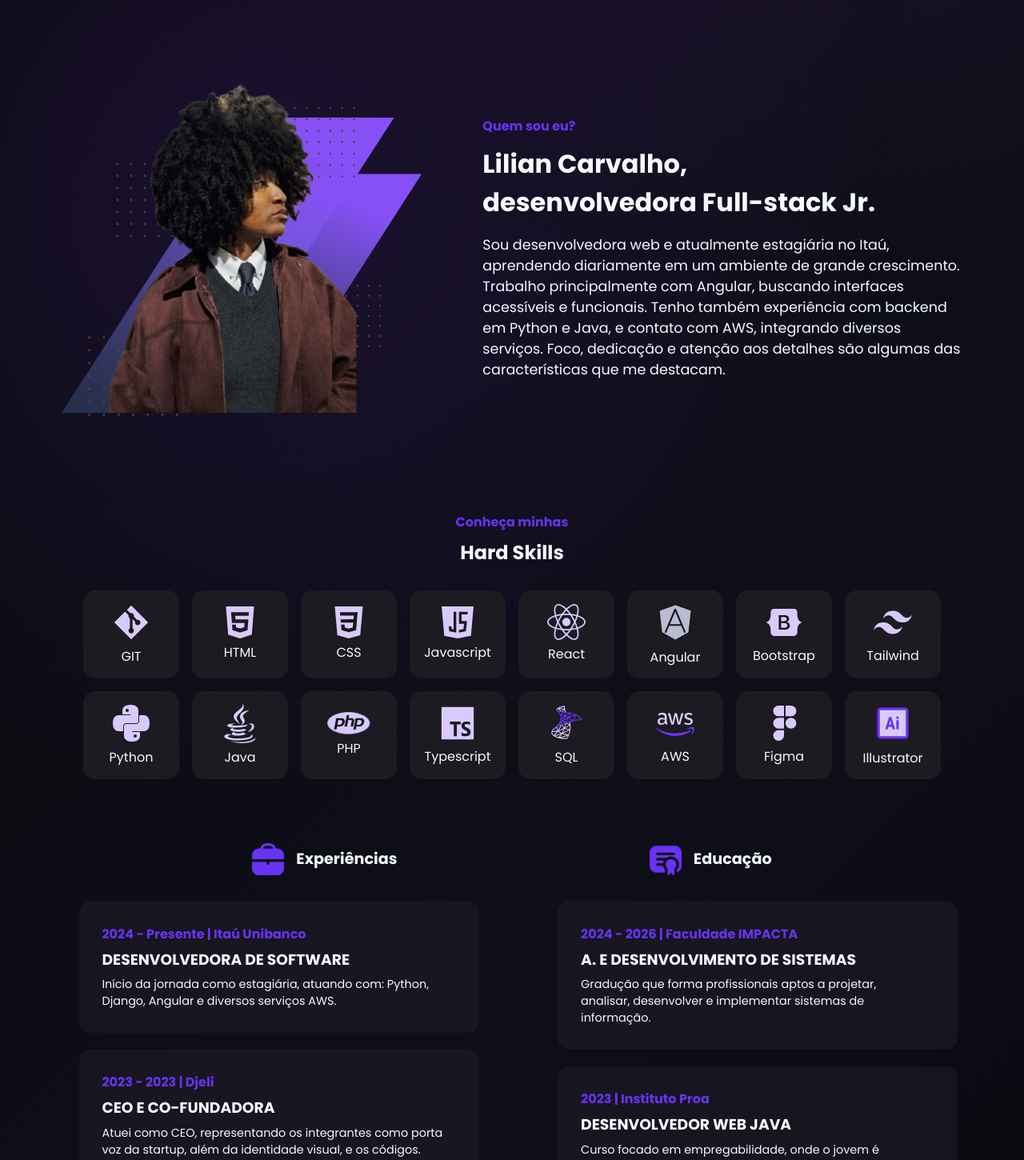
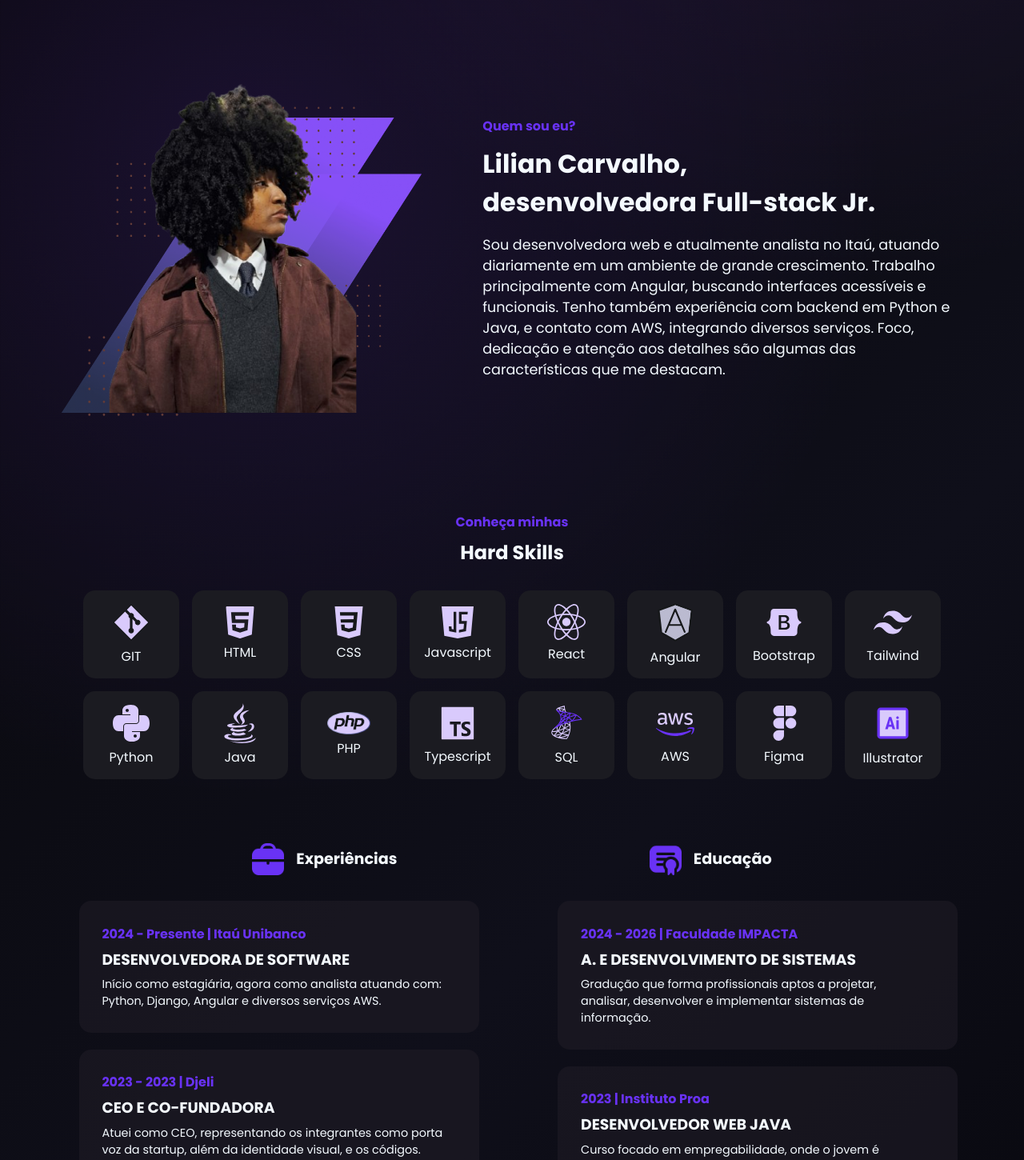
Before and after one commit to Lilian-Carvalho25/portifolio-lilian, a React (Vite) app: page / in a window 1280 px wide. Shown: the part 784-2234 px from the top of the page at 80% size. Built offline with nearby package versions, Linux system fonts and the light colour scheme.

Commit message:
fix: from intern to analyst

```diff
--- a/src/Pages/Home/Home.jsx
+++ b/src/Pages/Home/Home.jsx
@@ -178,7 +178,7 @@ const Home = () => {
                     <article className="about-me">
                         <h4>Quem sou eu?</h4>
                         <h2>Lilian Carvalho, desenvolvedora Full-stack Jr.</h2>
-                        <p id="skills">Sou desenvolvedora web e atualmente estagiária no Itaú, aprendendo diariamente em um ambiente de grande crescimento. Trabalho principalmente com Angular, buscando interfaces acessíveis e funcionais. Tenho também experiência com backend em Python e Java, e contato com AWS, integrando diversos serviços. Foco, dedicação e atenção aos detalhes são algumas das características que me destacam.</p>
+                        <p id="skills">Sou desenvolvedora web e atualmente analista no Itaú, atuando diariamente em um ambiente de grande crescimento. Trabalho principalmente com Angular, buscando interfaces acessíveis e funcionais. Tenho também experiência com backend em Python e Java, e contato com AWS, integrando diversos serviços. Foco, dedicação e atenção aos detalhes são algumas das características que me destacam.</p>
                     </article>
                 </section>
                 <section className="container-skills">
@@ -220,7 +220,7 @@ const Home = () => {
                     </div>
                     <div className="timeline-boxes">
                         <div className="timeline-boxes-left">
-                            <BoxTimeline TitleTimeline={"2024 - Presente | Itaú Unibanco"} SubtitleTimeline={"DESENVOLVEDORA DE SOFTWARE"} DescriptionTimeline={"Início da jornada como estagiária, atuando com: Python, Django, Angular e diversos serviços AWS."} />
+                            <BoxTimeline TitleTimeline={"2024 - Presente | Itaú Unibanco"} SubtitleTimeline={"DESENVOLVEDORA DE SOFTWARE"} DescriptionTimeline={"Início como estagiária, agora como analista atuando com: Python, Django, Angular e diversos serviços AWS."} />
                             <BoxTimeline TitleTimeline={"2023 - 2023 | Djeli"} SubtitleTimeline={"CEO E CO-FUNDADORA"} DescriptionTimeline={"Atuei como CEO, representando os integrantes como porta voz da startup, além da identidade visual, e os códigos."} />
                             <BoxTimeline TitleTimeline={"2023 - 2023 | AfroGlow"} SubtitleTimeline={"PO, DESENVOLVEDORA E UI/UX"} DescriptionTimeline={"Gerenciei as tarefas do time, usamos metodologias agéis, fui dev full-stack e trabalhei na identidade visual da startup."} />
                         </div>
```
